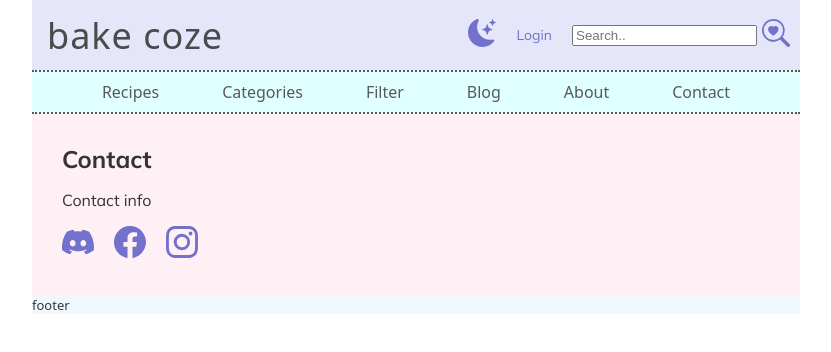
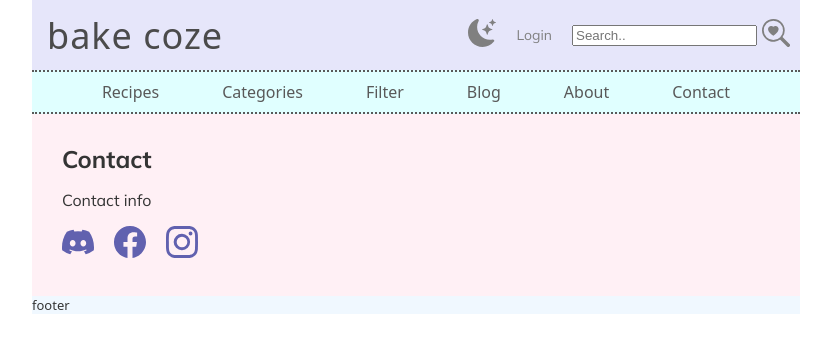
Before and after one commit to buennoo/bake-website, a React (Create React App) app: page /contact in a window 1280 px wide. Shown: the top 352 px of the page, without its empty margins (224-1055 px from the left). Built offline with nearby package versions, Linux system fonts and the light colour scheme.

Commit message:
fix button style

```diff
--- a/src/styles/Contact.css
+++ b/src/styles/Contact.css
@@ -17,11 +17,10 @@
     transition: color 0.2s linear 0ms;
 }
 
-button {
-    transition: color 0.2s linear 0ms;
-    color: rgb(114, 114, 205);
+.contact-socials button {
+    color: rgb(97, 97, 175);
 }
 
-button:hover {
+.contact-socials button:hover {
     color: rgb(66, 66, 142);
 }
--- a/src/styles/Main.css
+++ b/src/styles/Main.css
@@ -17,3 +17,7 @@ main {
 .main-content {
     margin: 30px;
 }
+
+button {
+    transition: color 0.2s linear 0ms;
+}
```
